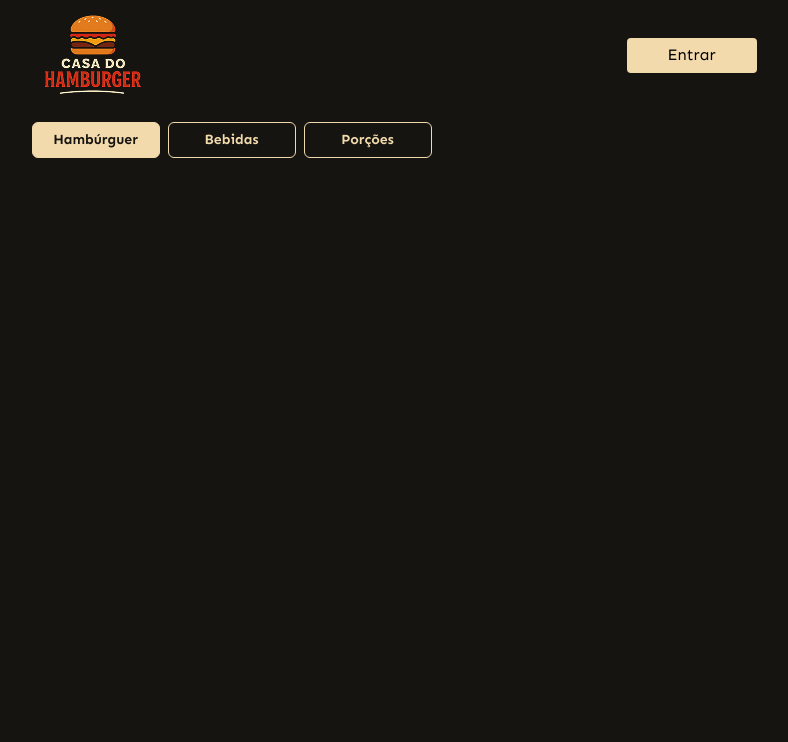
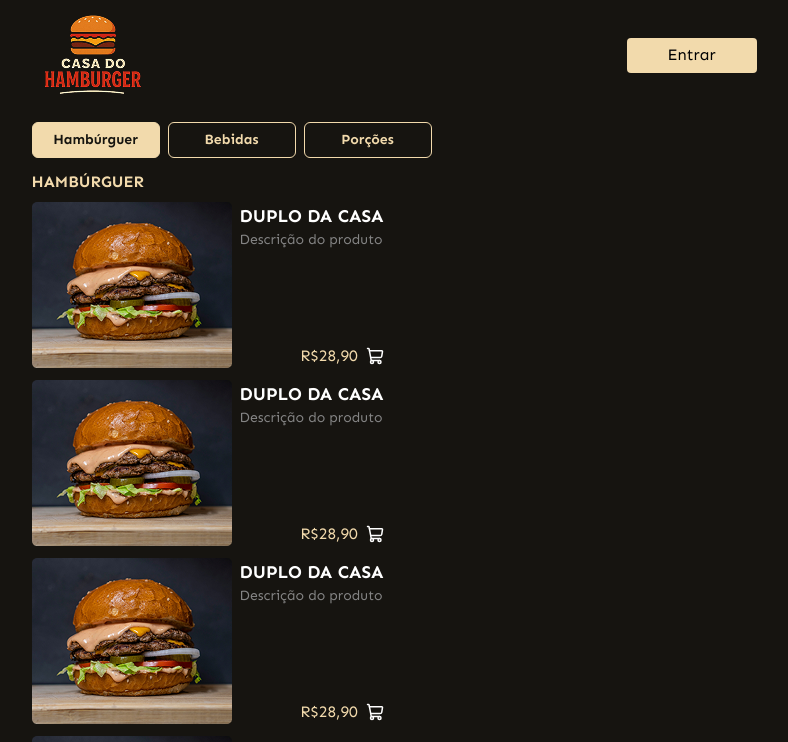
Before and after one commit to Erick-de-Paiva/casa-do-hamburguer, a React (Vite) app in the folder front-end/: page / in a window 1280 px wide. Shown: the top 742 px of the page, without its empty margins (240-1028 px from the left). Built offline with nearby package versions, Linux system fonts and the light colour scheme; no server answers.

Commit message:
cria componente de produto

```diff
--- /dev/null
+++ b/front-end/src/components/Product.tsx
@@ -0,0 +1,39 @@
+import { ShoppingCart } from "lucide-react"
+
+const Product = () => {
+    return (
+        <div className={`
+
+        `}>
+            <div className="flex gap-2">
+                <img
+                    src="./duplo-da-casa.png"
+                    className="h-20.75 w-25 md:h-41.5 md:w-50"
+                />
+                <div className="flex flex-col">
+                    <p className={`
+                        text-sm md:text-lg
+                        uppercase font-bold
+                    `}>
+                        duplo da casa
+                    </p>
+                    <p className={`
+                        text-xs md:text-sm flex-1
+                        text-[#848484]
+                    `}>
+                        Descrição do produto
+                    </p>
+                    <div className="flex items-center justify-end gap-2">
+                        <p className="text-[#F2DAAC]">R$28,90</p>
+                        <ShoppingCart
+                            size={18}
+                            className="cursor-pointer"
+                        />
+                    </div>
+                </div>
+            </div>
+        </div>
+    )
+}
+
+export default Product
--- a/front-end/src/pages/Home.tsx
+++ b/front-end/src/pages/Home.tsx
@@ -1,4 +1,5 @@
 import { useState } from "react"
+import Product from "../components/Product"
 
 const Home = () => {
     const [category, setCategory] = useState("Hambúrguer")
@@ -45,6 +46,17 @@ const Home = () => {
                     Porções
                 </div>
             </div>
+
+            <h1 className="mb-2 uppercase font-bold text-[#F2DAAC]">
+                {category}
+            </h1>
+            <div className="flex flex-col gap-1 md:gap-3">
+                <Product />
+                <Product />
+                <Product />
+                <Product />
+                <Product />
+            </div>
         </div>
 
     )
```
Also changed, not shown: front-end/public/duplo-da-casa.png (added).
